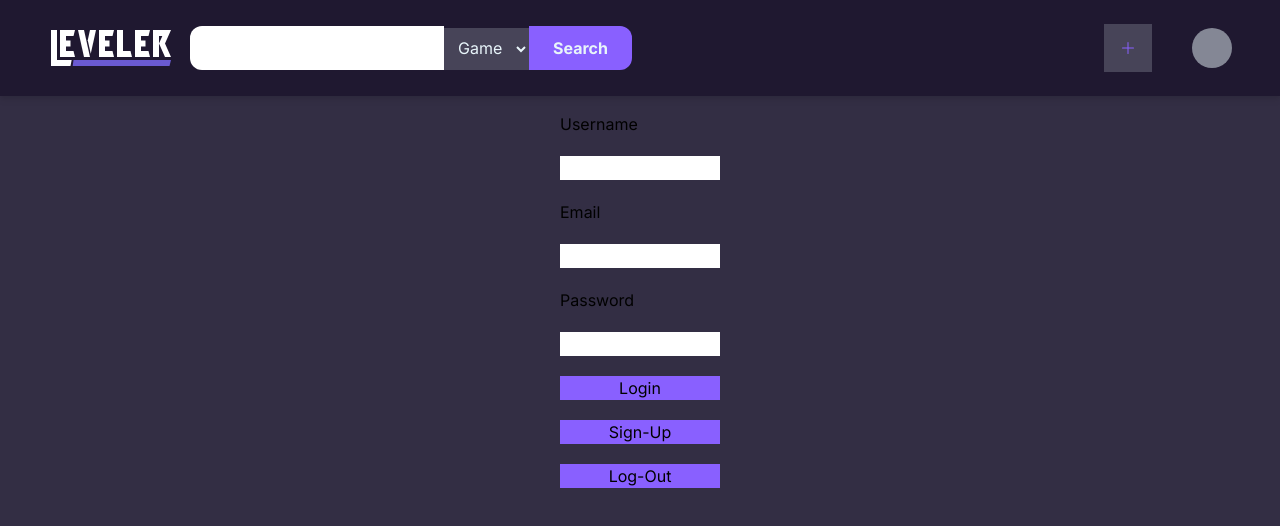
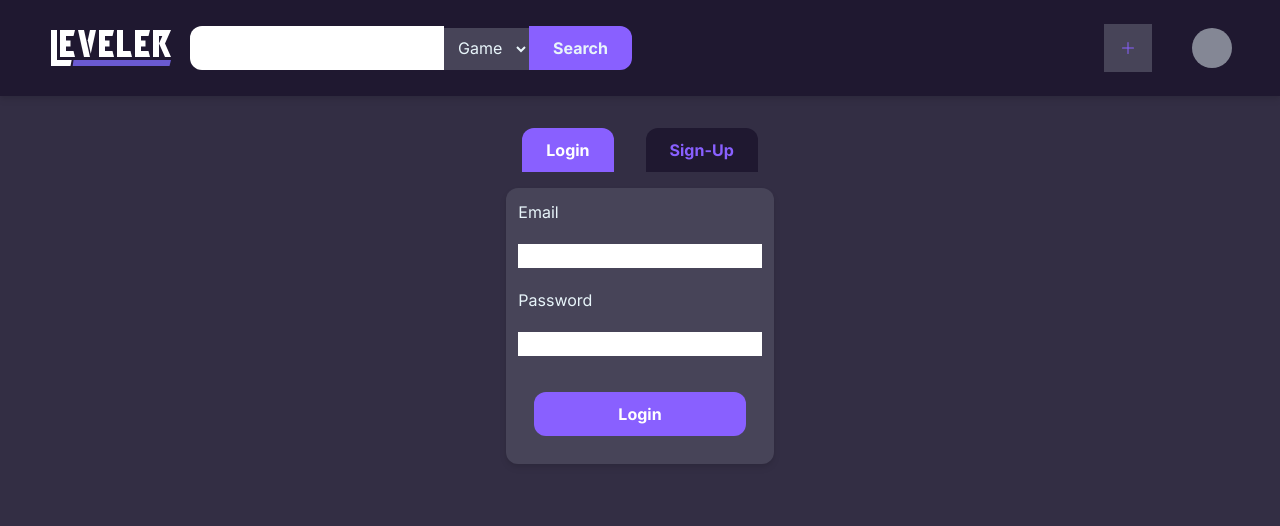
Before and after one commit to jack-kraus/game-tracker, a Next.js app in the folder client/: page /login in a window 1280 px wide. Shown: the top 526 px of the page. Built offline with nearby package versions, Linux system fonts and the light colour scheme.

Commit message:
Feat: Login Page with tabs

```diff
--- a/client/src/app/globals.css
+++ b/client/src/app/globals.css
@@ -18,6 +18,14 @@ html {
     @apply relative flex items-center justify-center h-12 w-12 mt-2 mb-2 my-auto bg-scale-800 text-primary font-extrabold
     hover:text-gray-950 hover:bg-scale-0 hover:rounded-xl transition-all;
   }
+
+  .box-item {
+    @apply w-full rounded-xl bg-scale-800 text-scale-0 p-3 flex flex-row gap-3 drop-shadow-md
+  }
+
+  .primary-button {
+    @apply bg-primary p-2.5 rounded-xl m-4 px-6 font-bold text-base text-white
+  }
 }
 
 .purple {
--- a/client/src/app/login/page.tsx
+++ b/client/src/app/login/page.tsx
@@ -1,16 +1,25 @@
 'use client';
-import { login, logout, signup } from "./actions";
+import { useState } from "react";
+import { login, signup } from "../../data/actions";
+import { LoginForm, SignupForm } from "@/components/LoginForm";
+
+enum FormState {
+    Login,
+    SignUp
+}
 
 export default function Login() {
-    return <form className='flex flex-col gap-5 w-40'>
-        <label htmlFor='username'>Username</label>
-        <input id="username" name="username" className='text-black'/>
-        <label htmlFor='email'>Email</label>
-        <input id="email" name="email" type="email" className='text-black'/>
-        <label  htmlFor='password'>Password</label>
-        <input id="password" name="password" type="password" className='text-black'/>
-        <button formAction={login} className='bg-primary'>Login</button>
-        <button formAction={signup} className='bg-primary'>Sign-Up</button>
-        <button formAction={logout} className='bg-primary'>Log-Out</button>
-    </form>;
+    const [state, setState] = useState(FormState.Login);
+
+
+    const form_content = state === FormState.Login ? <LoginForm/> : <SignupForm/>;
+    return <>
+        <div className="gap-0 m-0">
+            <div>
+                <button className={`primary-button rounded-b-none ${state !== FormState.Login ? "bg-scale-1000 text-primary" : ""}`} onClick={() => setState(FormState.Login)}>Login</button>
+                <button className={`primary-button rounded-b-none ${state !== FormState.SignUp ? "bg-scale-1000 text-primary" : ""}`} onClick={() => setState(FormState.SignUp)}>Sign-Up</button>
+            </div>
+            {form_content}
+        </div>
+    </>;
 }
--- a/client/src/app/profile/page.tsx
+++ b/client/src/app/profile/page.tsx
@@ -1,5 +1,6 @@
 import { createClient } from "@/utils/supabase/server";
 import { redirect } from "next/navigation";
+import { logout } from "../../data/actions";
 
 export default async function Profile() {
     const supabase = createClient();
@@ -11,5 +12,8 @@ export default async function Profile() {
 
     return <>
         <h1 className="text-scale-0 underline">Hello {data.user.email}</h1>
+        <form>
+            <button formAction={logout} className='bg-primary'>Log-Out</button>
+        </form>
     </>;
 }
--- /dev/null
+++ b/client/src/components/LoginForm.tsx
@@ -0,0 +1,24 @@
+"use client"
+import { login, signup } from "@/data/actions"
+
+export function LoginForm() {
+    return <form className='flex flex-col gap-5 box-item'>
+        <label htmlFor='email'>Email</label>
+        <input id="email" name="email" type="email" className='text-black'/>
+        <label  htmlFor='password'>Password</label>
+        <input id="password" name="password" type="password" className='text-black'/>
+        <button formAction={login} className='primary-button'>Login</button>
+    </form>
+}
+
+export function SignupForm() {
+    return <form className='flex flex-col gap-5 box-item'>
+        <label htmlFor='username'>Username</label>
+        <input id="username" name="username" className='text-black'/>
+        <label htmlFor='email'>Email</label>
+        <input id="email" name="email" type="email" className='text-black'/>
+        <label  htmlFor='password'>Password</label>
+        <input id="password" name="password" type="password" className='text-black'/>
+        <button formAction={signup} className='primary-button'>Sign-Up</button>
+    </form>
+}
```
Also changed, not shown: client/src/data/actions.ts (renamed from client/src/app/login/actions.ts).
